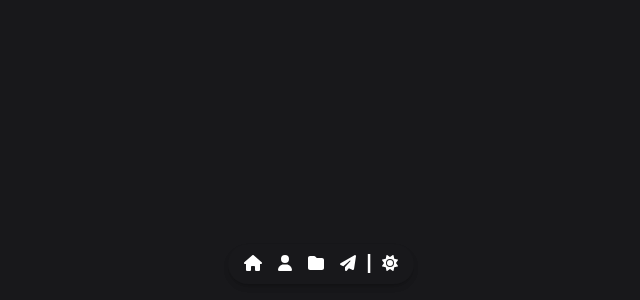
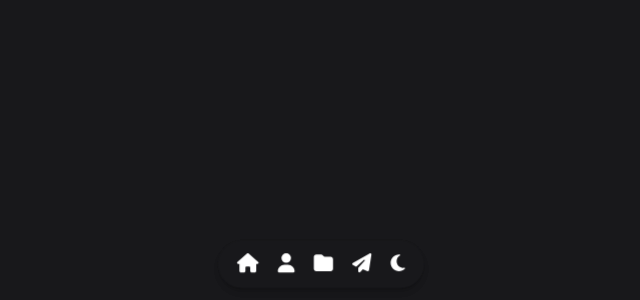
Before and after one commit to JericNisperos/NextJs-Portfolio, a Next.js app in the folder nextjs-portfolio/: page /components/Navbar in a window 1280 px wide. Shown: the part 500-800 px from the top of the page, without its empty margins (319-959 px from the left). Built offline with nearby package versions, Linux system fonts and the light colour scheme; a web font is replaced by a local one.

Commit message:
First commit that actually useful

```diff
--- /dev/null
+++ b/nextjs-portfolio/src/pages/about.js
@@ -0,0 +1,9 @@
+import React from 'react'
+
+function about() {
+  return (
+    <div>about</div>
+  )
+}
+
+export default about
--- a/nextjs-portfolio/src/pages/components/Navbar.js
+++ b/nextjs-portfolio/src/pages/components/Navbar.js
@@ -1,22 +1,58 @@
-import { useState, useEffect } from "react";
-import { motion } from "framer-motion";
-import { useScrollDirection } from "../hooks/ScrollDirection";
+import { useState, useEffect, useRef } from "react";
+import { AnimatePresence, motion } from "framer-motion";
 import { FontAwesomeIcon } from "@fortawesome/react-fontawesome";
 import { faFolder, faHome, faMoon, faPaperPlane, faSun, faUser } from "@fortawesome/free-solid-svg-icons";
 import { useTheme } from "next-themes";
-// import lottie from "lottie-web";
-// import { defineElement } from "lord-icon-element";
-
-// defineElement(lottie.loadAnimation);
+import Link from "next/link";
 
 const Navbar = () => {
-  // defineElement(lottie.animation);
   const { systemTheme, theme, setTheme } = useTheme();
   const currentTheme = theme === "system" ? systemTheme : theme;
+
+  const useScrollDirection = () => {
+    const THRESHOLD = 0;
+    const [scrollDirection, setScrollDirection] = useState('up');
+
+    const blocking = useRef(false);
+    const prevScrollY = useRef(0);
+
+    useEffect(() => {
+      prevScrollY.current = window.pageYOffset;
+
+      const updateScrollDirection = () => {
+        const scrollY = window.pageYOffset;
+
+        if (Math.abs(scrollY - prevScrollY.current) >= THRESHOLD) {
+          const newScrollDirection =
+            scrollY > prevScrollY.current ? 'down' : 'up';
+
+          setScrollDirection(newScrollDirection);
+
+          prevScrollY.current = scrollY > 0 ? scrollY : 0;
+        }
+
+        blocking.current = false;
+      };
+
+      const onScroll = () => {
+        if (!blocking.current) {
+          blocking.current = true;
+          window.requestAnimationFrame(updateScrollDirection);
+        }
+      };
+
+      window.addEventListener('scroll', onScroll);
+
+      return () => window.removeEventListener('scroll', onScroll);
+    }, [scrollDirection]);
+
+    return scrollDirection;
+  };
 
   const [isScrolling, setIsScrolling] = useState(false);
   const scrollDirection = useScrollDirection(0);
 
+  const mode = currentTheme === "dark" ? "DarkMode" : "LightMode";
   useEffect(() => {
     let timeoutId;
 
@@ -47,32 +83,45 @@ const Navbar = () => {
     },
   };
 
+
+
+
+  function NavItems({ href, icon, title, clicked }) {
+    return (
+      <AnimatePresence>
+        <motion.span whileHover={{ scale: 1.4 }} whileTap={{ scale: 0.9 }} initial={{ scale: 1.0 }}>
+          <Link href={href}>
+            <FontAwesomeIcon icon={icon} id={title} onClick={clicked} className=" px-2 hover:text-cyan-500 hover:dark:text-cyan-500 cursor-pointer" />
+          </Link>
+        </motion.span>
+      </AnimatePresence>
+    );
+  }
   return (
-    <motion.div className=" fixed bottom-4 mx-auto z-50 left-0 right-0 flex justify-center items-end" variants={containerVariants} animate={isScrolling ? "visible" : "hidden"} transition={{ type: "spring", stiffness: 200, damping: 20 }}>
-      <div className="dark:bg-white bg-zinc-900 shadow-md p-2 rounded-full ease-in-out duration-500 flex ">
-        <p className="dark:text-black text-white">
-          <FontAwesomeIcon icon={faHome} className="px-2" />
-          <FontAwesomeIcon icon={faUser} className="px-2" />
-          <FontAwesomeIcon icon={faFolder} className="px-2" />
-          <FontAwesomeIcon icon={faPaperPlane} className="px-2" />
+    <motion.div
+      className="fixed sm:bottom-4 bottom-8 mx-auto z-50 left-0 right-0 flex justify-center items-end "
+      variants={containerVariants}
+      animate={isScrolling ? "visible" : "hidden"}
+      transition={{ type: "spring", stiffness: 200, damping: 20 }}
+    >
+      <div className="scale-[1.5] sm:scale-[1.2] dark:bg-white bg-zinc-900 shadow-md p-2 rounded-full ease-in-out duration-500 flex ">
+        <p className="dark:text-black text-white flex">
+          <NavItems href="/" title="Home" icon={faHome} />
+          <NavItems href="/about" title="Home" icon={faUser} />
+          <NavItems href="/projects" title="Home" icon={faFolder} />
+          <NavItems href="/contact" title="Home" icon={faPaperPlane} />
         </p>
-        <p className="text-white dark:text-black cursor-default">┃</p>
+        <p className="text-white dark:text-black cursor-default">{/* │ */}</p>
 
-        <div className="has-tooltip text-white dark:text-black px-2 ">
-          <div className="tooltip rounded text-black dark:text-white shadow-lg p-1 -mt-12 z-60 ease-in-out">Toggle Dark Mode</div>
-
-          {currentTheme === "dark" ? (
-            <button onClick={(e) => setTheme("light")}>
-              <FontAwesomeIcon icon={faMoon} />
-            </button>
-          ) : (
-            <button onClick={(e) => setTheme("dark")}>
-              <FontAwesomeIcon icon={faSun} />
-            </button>
-          )}
-
-{/* <lord-icon src="https://cdn.lordicon.com/slduhdil.json" trigger="morph" colors="primary:#121331" state="morph-2" style={"width: 250px;height: 250px"}></lord-icon> */}
-
+        <div className="has-tooltip text-white dark:text-black px-2 hover:text-cyan-500 hover:dark:text-cyan-500 ">
+          <div className="tooltip text-xs rounded text-black dark:text-white bg-white dark:bg-gray-700 shadow-lg p-1 flex-none -mt-8 z-60 ease-in-out">
+            <div>Darkmode</div>
+          </div>
+          <span className="flex ">
+            <motion.span whileHover={{ rotate: 360 }} transition={{duration: 0.5 }}  whileTap={{ scale: 0.9 }} initial={{ scale: 1.0 }} className="origin-[50%_45%]">
+                <FontAwesomeIcon icon={currentTheme === "dark" ? faSun : faMoon} id="DarkMode" onClick={(e) => setTheme(currentTheme === "dark" ? "light" : "dark")} className=" hover:text-cyan-500 hover:dark:text-cyan-500 cursor-pointer" />
+            </motion.span>
+          </span>
         </div>
       </div>
     </motion.div>
--- a/nextjs-portfolio/src/pages/hooks/ScrollDirection.js
+++ /dev/null
@@ -1,44 +0,0 @@
-import React from 'react';
-
-const THRESHOLD = 0;
-
-const useScrollDirection = () => {
-  const [scrollDirection, setScrollDirection] = React.useState('up');
-
-  const blocking = React.useRef(false);
-  const prevScrollY = React.useRef(0);
-
-  React.useEffect(() => {
-    prevScrollY.current = window.pageYOffset;
-
-    const updateScrollDirection = () => {
-      const scrollY = window.pageYOffset;
-
-      if (Math.abs(scrollY - prevScrollY.current) >= THRESHOLD) {
-        const newScrollDirection =
-          scrollY > prevScrollY.current ? 'down' : 'up';
-
-        setScrollDirection(newScrollDirection);
-
-        prevScrollY.current = scrollY > 0 ? scrollY : 0;
-      }
-
-      blocking.current = false;
-    };
-
-    const onScroll = () => {
-      if (!blocking.current) {
-        blocking.current = true;
-        window.requestAnimationFrame(updateScrollDirection);
-      }
-    };
-
-    window.addEventListener('scroll', onScroll);
-
-    return () => window.removeEventListener('scroll', onScroll);
-  }, [scrollDirection]);
-
-  return scrollDirection;
-};
-
-export { useScrollDirection };
--- a/nextjs-portfolio/src/pages/index.js
+++ b/nextjs-portfolio/src/pages/index.js
@@ -4,10 +4,6 @@ import { FontAwesomeIcon } from "@fortawesome/react-fontawesome";
 import { faFolder, faHome, faHouseCircleCheck, faMoon, faPaperPlane, faPerson, faSun, faUser, faUserCircle } from "@fortawesome/free-solid-svg-icons";
 import { motion } from "framer-motion";
 import Navbar from "./components/navbar";
-import lottie from 'lottie-web';
-import { defineElement } from 'lord-icon-element';
-
-defineElement(lottie.loadAnimation);
 
 export default function Home() {
   return (
@@ -19,13 +15,28 @@ export default function Home() {
         {/* <link rel="icon" href="/favicon.ico" /> */}
       </Head>
 
-      <main className={` dark:bg-zinc-900 bg-zinc-100 min-h-[2500px] transition-colors duration-1000 ease-in-out`}>
-        {/* <main className={`dark bg-zinc-900 min-h-[2500px] transition-colors duration-1000 ease-in-out`}> */}
-        <div className="text-black dark:text-white">Hello </div>
-
-
-
-
+      <main className={` dark:bg-zinc-900 bg-zinc-100 min-h-screen transition-colors duration-1000 ease-in-out`}>
+      <div className="flex items-center justify-center h-screen">
+      <div className="grid grid-cols-1 md:grid-cols-4 gap-4 max-w-3xl px-8">
+        <motion.img
+          src="https://media.licdn.com/dms/image/C4D03AQFSw5IUBtJMFQ/profile-displayphoto-shrink_800_800/0/1656220254047?e=1686182400&v=beta&t=J5XvkLlyzNwC7DBRnjh0ny925D_VO0prFlRVq0MufZA" // Replace with your actual image source
+          alt="Profile"
+          className="col-span-1 w-1000 h-1000 md:w-full md:h-auto md:max-h-1000 rounded-full shadow-md"
+          initial={{ opacity: 0 }}
+          animate={{ opacity: 1 }}
+          transition={{ duration: 1 }}
+        />
+        <motion.div className="col-span-3 flex flex-col justify-center">
+          <h1 className="text-4xl md:text-6xl font-semibold mb-4 md:leading-3">Hi there! I'm <span className="dark:text-cyan-300 text-cyan-600">Jeric</span>,</h1>
+          <p className="text-2xl md:text-4xl">
+          Aspiring <span className="dark:text-cyan-300 text-cyan-600">Full Stack Developer</span>
+          </p>
+          <p className="text-2xl mt-4">
+          Loves to create dynamic and responsive web applications.
+          </p>
+        </motion.div>
+      </div>
+    </div>
       </main>
     </>
   );
```
